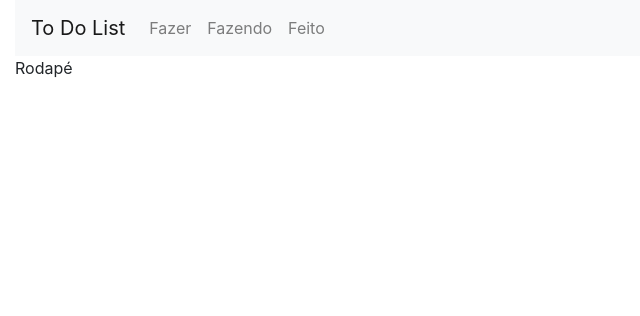
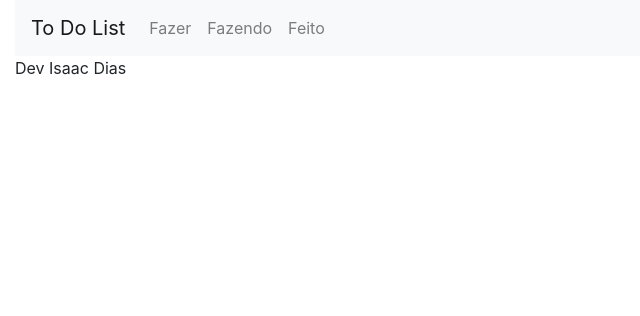
Before and after one commit to isaacdias/to-do-list, a Django app: template todo/tasks/templates/base.html in a window 1280 px wide. Shown: the top 316 px of the page, without its empty margins (0-640 px from the left). Run offline with Django 3.2, Linux system fonts and the light colour scheme; the template is opened without the code that fills it, so the values that code supplies are empty; some libraries are stand-ins or nearby versions.

Commit message:
alteração do footer

```diff
--- a/todo/tasks/templates/base.html
+++ b/todo/tasks/templates/base.html
@@ -38,7 +38,7 @@
         {% block content %}
         {% endblock %}
         <footer>
-            Rodapé
+            Dev Isaac Dias
         </footer>
     </div>
 
```
